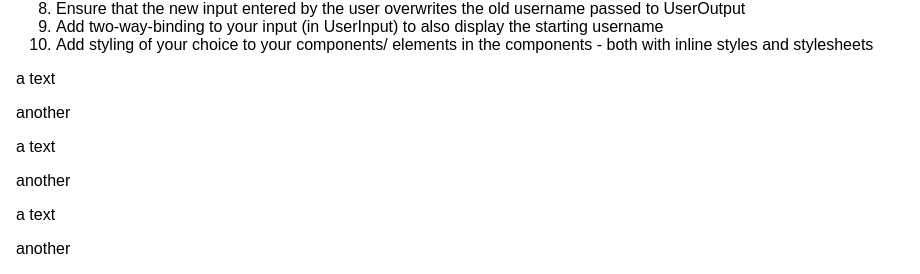
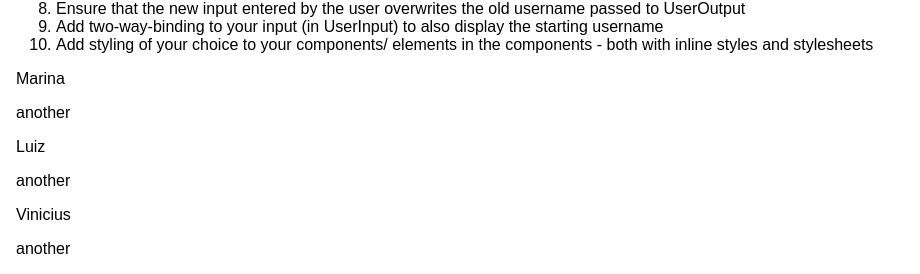
Before and after one commit to RickCardoso/react-complete-guide, a React (Create React App) app: page / in a window 1280 px wide. Shown: the part 142-416 px from the top of the page, without its empty margins (0-920 px from the left). Built offline with nearby package versions, Linux system fonts and the light colour scheme.

Commit message:
4. add username as prop

```diff
--- a/src/App.js
+++ b/src/App.js
@@ -20,9 +20,9 @@ class App extends Component {
           <li>Add styling of your choice to your components/ elements in the components - both with inline styles and stylesheets</li>
         </ol>
 
-        <UserOutput />
-        <UserOutput />
-        <UserOutput />
+        <UserOutput username="Marina" />
+        <UserOutput username="Luiz" />
+        <UserOutput username="Vinicius" />
       </div>
     );
   }
--- a/src/UserOutput/UserOutput.js
+++ b/src/UserOutput/UserOutput.js
@@ -1,9 +1,10 @@
+import { props } from 'bluebird';
 import React from 'react';
 
-const userOutput = () => {
+const userOutput = (props) => {
   return (
     <div>
-      <p>a text</p>
+      <p>{props.username}</p>
       <p>another</p>
     </div>
   );
```
